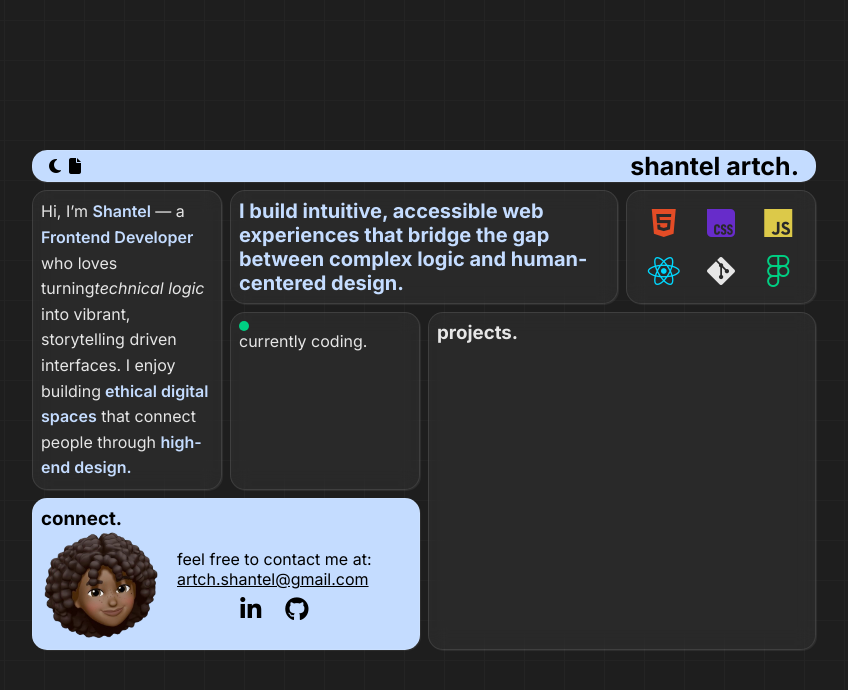
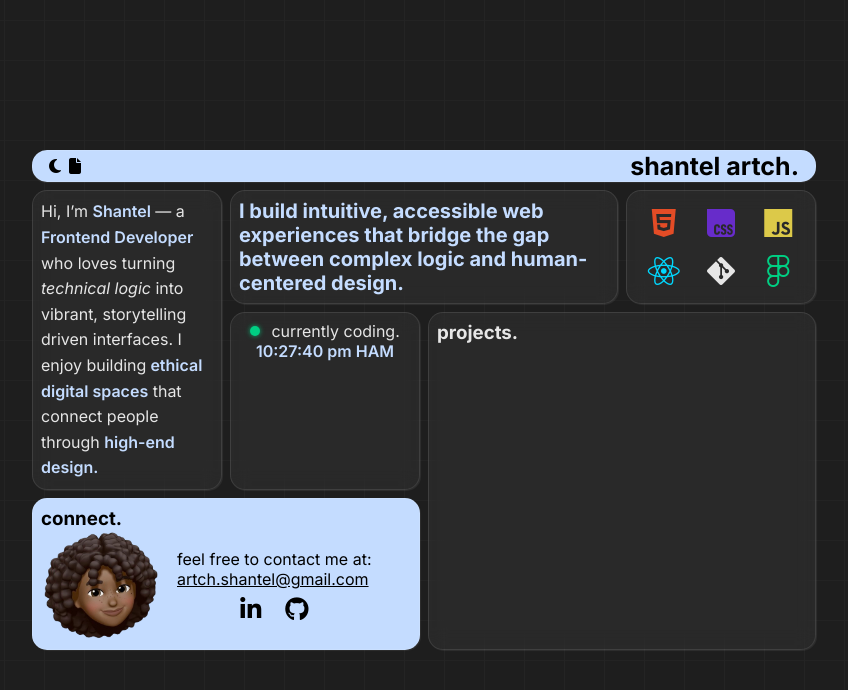
Before and after one commit to shantel1111/v2, a React (Vite) app: page / in a window 1280 px wide. Shown: the top 690 px of the page, without its empty margins (216-1064 px from the left). Built offline with nearby package versions, Linux system fonts and the light colour scheme; no server answers.

Commit message:
Updated live status and included local time

```diff
--- a/src/components/BioCard.jsx
+++ b/src/components/BioCard.jsx
@@ -3,7 +3,7 @@ export default function BioCard() {
     <p>
       Hi, I’m <span className="bold-style">Shantel</span> — a
       <span className="bold-style"> Frontend Developer</span> who loves turning
-      <span className="italic-style">technical logic</span> into vibrant,
+      <span className="italic-style"> technical logic</span> into vibrant,
       storytelling driven interfaces. I enjoy building
       <span className="bold-style"> ethical digital spaces</span> that connect
       people through <span className="bold-style">high-end design.</span>
--- a/src/components/StatusCard.jsx
+++ b/src/components/StatusCard.jsx
@@ -1,22 +1,47 @@
-import { useEffect } from "react";
+import { useState, useEffect } from "react";
+
+const formatter = new Intl.DateTimeFormat("en-GB", {
+  hour: "2-digit",
+  minute: "2-digit",
+  second: "2-digit",
+  hour12: true,
+  timeZone: "Europe/Berlin",
+});
 
 export default function StatusCard() {
+  const [currentTime, setCurrentTime] = useState(new Date());
+
   useEffect(() => {
-    fetch(
-      `https://api.open-meteo.com/v1/forecast?latitude=53.5507&longitude=9.993&current=temperature_2m,weather_code`,
-    )
-      .then((res) => res.json())
-      .then((data) => console.log(data.current));
+    const timer = setInterval(() => {
+      setCurrentTime(new Date());
+    }, 1000);
+
+    return () => clearInterval(timer);
   }, []);
+
+  // useEffect(() => {
+  //   fetch(
+  //     `https://api.open-meteo.com/v1/forecast?latitude=53.5507&longitude=9.993&current=temperature_2m,weather_code`,
+  //   )
+  //     .then((res) => res.json())
+  //     .then((data) => console.log(data.current));
+  // }, []);
 
   return (
     <>
       <div className="status">
-        <div className="status-dot"></div>
+        <div className="status-dot">
+          <div className="status-dot-active"></div>
+        </div>
         <p>currently coding.</p>
       </div>
-      <div className="lok-time"></div>
-      <div className="lok-weather"></div>
+
+      <div className="local-weather"></div>
+      <div className="local-time">
+        <span className="current-time">
+          {formatter.format(currentTime)} HAM{" "}
+        </span>
+      </div>
     </>
   );
 }
--- a/src/styles/Bento.css
+++ b/src/styles/Bento.css
@@ -76,11 +76,60 @@ img {
   color: rgb(0, 207, 131);
 }
 
-.status-dot {
+.status-card {
+  display: flex;
+  flex-direction: column;
+  /* align-items: center;
+  justify-content: center; */
+}
+
+.status {
+  display: flex;
+  align-items: center;
+  justify-content: space-evenly;
+}
+
+.status-dot,
+.status-dot-active {
   width: 10px;
   height: 10px;
+  border-radius: 50%;
+}
+
+.status-dot {
+  position: relative;
   background-color: rgb(0, 207, 131);
-  border-radius: 50%;
+  box-shadow: 0 0 5px rgb(0, 207, 131, 0.8);
+  z-index: 1;
+}
+
+.status-dot-active {
+  position: absolute;
+  border: 1px solid rgb(0, 207, 131);
+  top: 0;
+  animation: pulse-ring 2s cubic-bezier(0.45, 0, 0.55, 1) infinite;
+}
+
+@keyframes pulse-ring {
+  0% {
+    transform: scale(1);
+    opacity: 0.6;
+  }
+  80%,
+  100% {
+    transform: scale(2);
+    opacity: 0;
+  }
+}
+
+.local-time {
+  text-align: center;
+}
+
+.current-time {
+  color: rgb(196, 220, 255);
+  font-size: 1em;
+  font-weight: 600;
 }
 
 .projects-preview {
```
